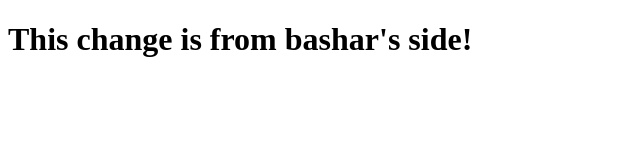
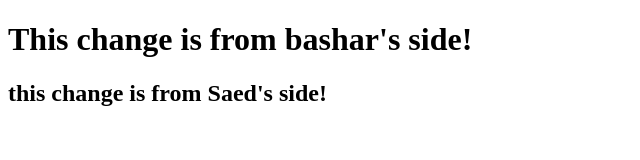
Before and after one commit to obiorbitalstar/pair-practice, a plain HTML site: page index.html in a window 1280 px wide. Shown: the whole page, without its empty margins (0-640 px from the left). Drawn offline with Linux system fonts and the light colour scheme.

Commit message:
added an h2 tag

```diff
--- a/index.html
+++ b/index.html
@@ -10,5 +10,8 @@
     <h1>
         This change is from bashar's side!
     </h1>
+    <h2>
+        this change is from Saed's side!
+    </h2>
 </body>
 </html>
```
